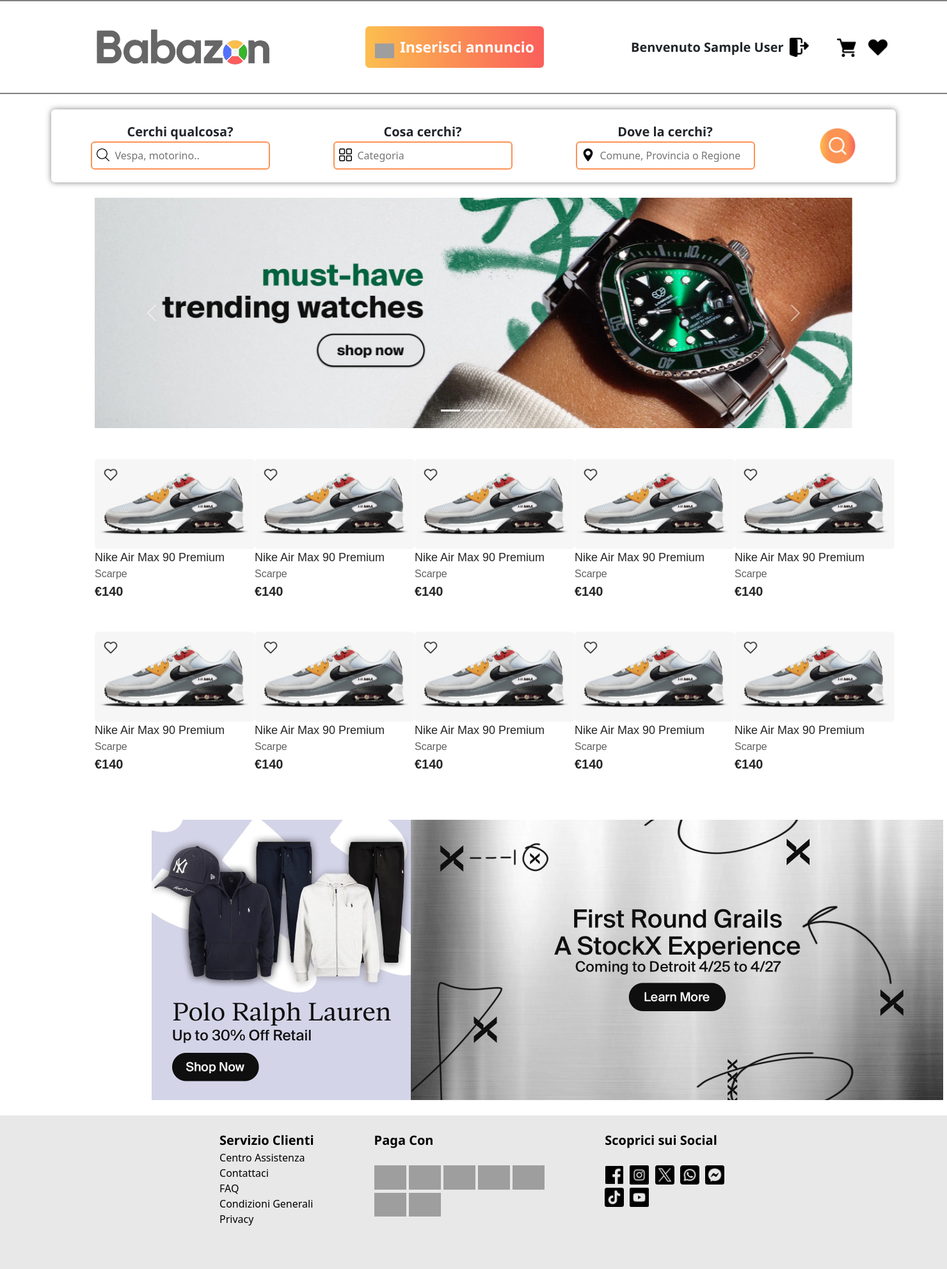
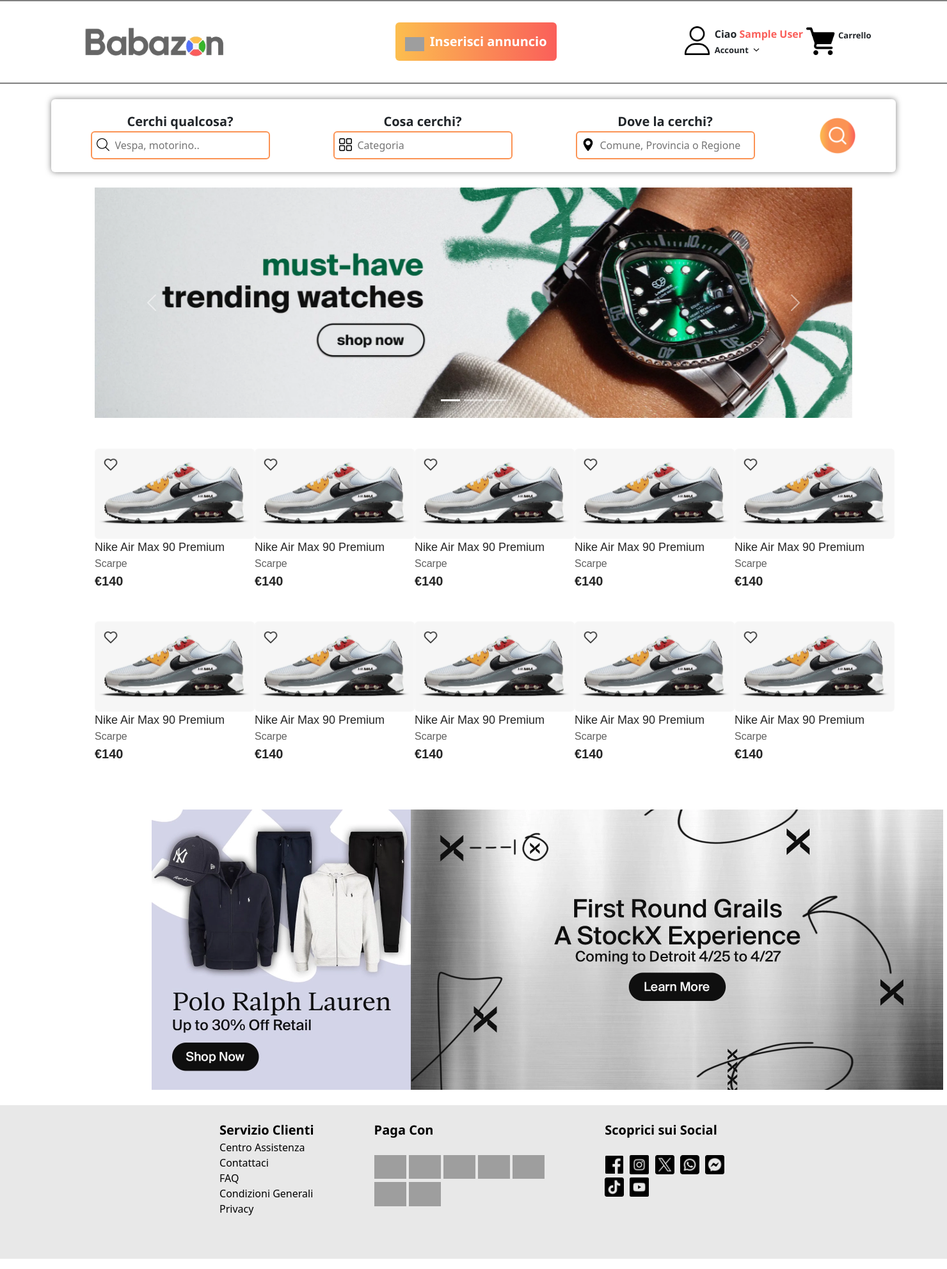
Before and after one commit to simo2906/e-commerce, a PHP site: page / in a window 1480 px wide. Shown: the part 24-2007 px from the top of the page at 64% size. Run offline with PHP 8.4, Linux system fonts and the light colour scheme; the visitor is signed in with stand-in values (Sample User, id 1); grey boxes are pictures that could not be loaded.

Commit message:
patch 1.9

```diff
--- a/css/style.css
+++ b/css/style.css
@@ -28,7 +28,8 @@
 }
 
 .logo_img{
-    size: 100%;
+    width: 80%;
+    height: auto;
     margin-top: 10px;
     margin-bottom: 10px;
 }
--- a/index.php
+++ b/index.php
@@ -10,22 +10,10 @@
     <meta name="viewport" content="width=device-width, initial-scale=1.0">
     <link rel="stylesheet" href="/css/style.css">
     <link rel="stylesheet" href="/css/mobile.css">
-    <link rel="application/javascript" href="/js/script.js">
     <link href="https://cdn.jsdelivr.net/npm/bootstrap@5.3.3/dist/css/bootstrap.min.css" rel="stylesheet" integrity="sha384-QWTKZyjpPEjISv5WaRU9OFeRpok6YctnYmDr5pNlyT2bRjXh0JMhjY6hW+ALEwIH" crossorigin="anonymous">
     <script src="https://cdn.jsdelivr.net/npm/@popperjs/core@2.11.8/dist/umd/popper.min.js" integrity="sha384-I7E8VVD/ismYTF4hNIPjVp/Zjvgyol6VFvRkX/vR+Vc4jQkC+hVqc2pM8ODewa9r" crossorigin="anonymous"></script>
     <script src="https://cdn.jsdelivr.net/npm/bootstrap@5.3.3/dist/js/bootstrap.min.js" integrity="sha384-0pUGZvbkm6XF6gxjEnlmuGrJXVbNuzT9qBBavbLwCsOGabYfZo0T0to5eqruptLy" crossorigin="anonymous"></script>
-
-    <script>
-        function cambiaImmagine(id) {
-            var immagine = document.getElementById(id);
-            if (immagine.src.match("./img/hearth.png")) {
-                immagine.src = "./img/hearth_black.png";
-            } else {
-                immagine.src = "./img/hearth.png";
-            }
-        }
-    </script>
-
+    <script src="../js/script.js"></script>
     <title>Babazon.it</title>
 
 
@@ -39,12 +27,12 @@
         <img class="header_icon" src="./img/star.png">
     </div>
     <div class="login_bar">
-        <a class="login_link" href="index.php"><img style="margin-left:45px" class="logo_img" src="./img/2_new.png"></a>
+        <a class="login_link" href="index.php"><img class="logo_img" src="./img/2_new.png"></a>
         <div align="center">
             <a class="ins_annuncio_text" href="inserisci_annuncio.html">
                 <div class="ins_annuncio">
-                    <img class="icon" src="./img/plus.png">
-                    <b style="font-size: 23px;">Inserisci annuncio</b>
+                    <img class="icon" style="vertical-align: center" src="./img/plus.png">
+                    <b style="font-size: 20px;">Inserisci annuncio</b>
                 </div>
             </a>
         </div>
@@ -55,11 +43,23 @@
 
         ?>
 
-        <div align="right">
-            <b style="margin-right: 5px;">Benvenuto <?php echo $_SESSION["id"] ?></b>
-            <a href="./logout/logout.php"><img style="margin-right: 40px;" class="icon" src="./img/logout.png"></a>
-            <a href="./carrello/carrello.php"><img style="margin-right: 15px" class="icon" src="./img/carrello.png"></a>
-            <a href="./carrello/hearth.php"><img class="icon" src="./img/hearth_header.png"></a>
+        <div align="right" style="display: flex;">
+
+            <div align="left" style="display: flex;">
+                <span><img class="icon" style="width: 45px; vertical-align: text-bottom;" src="./img/user.png"></span>
+                <div>
+                    <b style="font-size: 16px; margin-right: 5px; margin-bottom: 3px;">Ciao <span style="color: #fa5f5a;"><?php echo $_SESSION["id"] ?></span></b><br>
+                    <b style="font-size: 13px">Account <img class=icon style="width: 18px; vertical-align: sub;" src="./img/down.png"></b>
+                </div>
+            </div>
+
+            <div align="left" style="display: flex;">
+                <span><img class="icon" style="width: 45px; vertical-align: text-bottom;" src="./img/carrello.png"></span>
+                <div>
+
+                    <b style="font-size: 13px; vertical-align: bottom;">Carrello</b>
+                </div>
+            </div>
         </div>
 
         <?php
--- a/js/script.js
+++ b/js/script.js
@@ -42,3 +42,18 @@
 
     return true;
 }
+
+function cambiaImmagine(id) {
+    var immagine = document.getElementById(id);
+    if (immagine.src.match("./img/hearth.png")) {
+        var counterElement = document.getElementById("counter_hearth");
+        var currentCount = parseInt(counterElement.innerText);
+        counterElement.innerText = currentCount + 1;
+        immagine.src = "./img/hearth_black.png";
+    } else {
+        var counterElement = document.getElementById("counter_hearth");
+        var currentCount = parseInt(counterElement.innerText);
+        counterElement.innerText = currentCount - 1;
+        immagine.src = "./img/hearth.png";
+    }
+}
```
Also changed, not shown: login/password.php (+26 -4 lines), img/circle.png (added), img/down.png (added), img/user.png (added).
